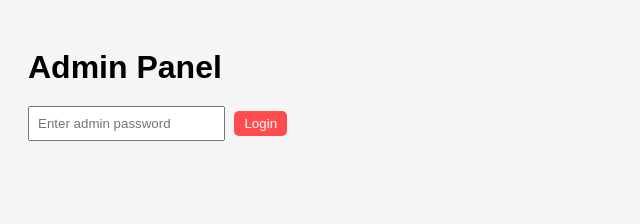
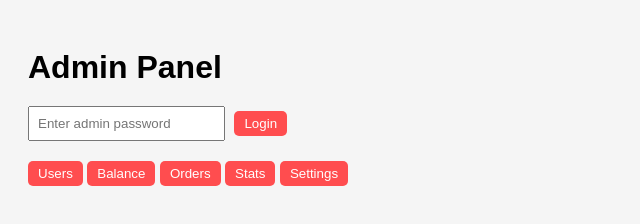
Before and after one commit to x-annaa/Admin, a plain HTML site: page index.html in a window 1280 px wide. Shown: the whole page, without its empty margins (0-640 px from the left). Drawn offline with nearby package versions, Linux system fonts and the light colour scheme.

Commit message:
Update index.html

```diff
--- a/index.html
+++ b/index.html
@@ -8,15 +8,18 @@
 <body>
   <h1>Admin Panel</h1>
 
-  <!-- 管理员密码登录 -->
+  <!-- 管理员登录 -->
   <div id="loginSection">
     <input type="password" id="adminPassword" placeholder="Enter admin password">
     <button onclick="checkAdmin()">Login</button>
   </div>
 
-  <!-- 管理内容（默认隐藏） -->
+  <!-- 后台管理区 -->
   <div id="adminSection" style="display:none;">
+    <!-- 搜索 -->
     <input type="text" id="searchInput" placeholder="Search username..." onkeyup="searchUsers()">
+
+    <!-- 用户表格 -->
     <table id="usersTable">
       <thead>
         <tr>
@@ -36,6 +39,20 @@
     </table>
   </div>
 
+  <!-- 底部导航栏 -->
+  <div class="bottom-nav">
+    <button onclick="switchPage('users')">Users</button>
+    <button onclick="switchPage('balance')">Balance</button>
+    <button onclick="switchPage('orders')">Orders</button>
+    <button onclick="switchPage('stats')">Stats</button>
+    <button onclick="switchPage('settings')">Settings</button>
+  </div>
+
+  <!-- 页面区 -->
+  <div id="pageContent">
+    <!-- 不同页面内容会切换到这里 -->
+  </div>
+
   <script src="https://unpkg.com/@supabase/supabase-js"></script>
   <script src="admin.js"></script>
 </body>
```
